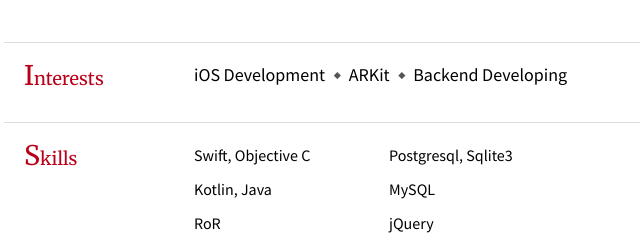
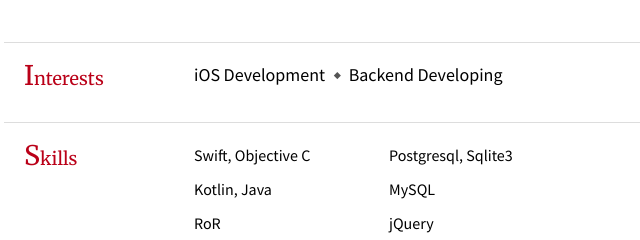
Before and after one commit to emadhegab/emadhegab.github.io, a plain HTML site: page index.html in a window 1280 px wide. Shown: the part 137-377 px from the top of the page, 186-826 px from the left. Drawn offline with Linux system fonts and the light colour scheme.

Commit message:
Update index.html

```diff
--- a/index.html
+++ b/index.html
@@ -18,7 +18,7 @@
             </div>
             <div class="section row">
                 <h2 class="col">Interests</h2>
-                <div class="section-text col-right"><span class="key">iOS Development</span> <span class="key">ARKit</span> <span class="key">Backend Developing</span>   </div>
+                <div class="section-text col-right"><span class="key">iOS Development</span> <span class="key">Backend Developing</span>   </div>
             </div>
             <div class="section row">
                 <h2 class="col">Skills</h2>
```
